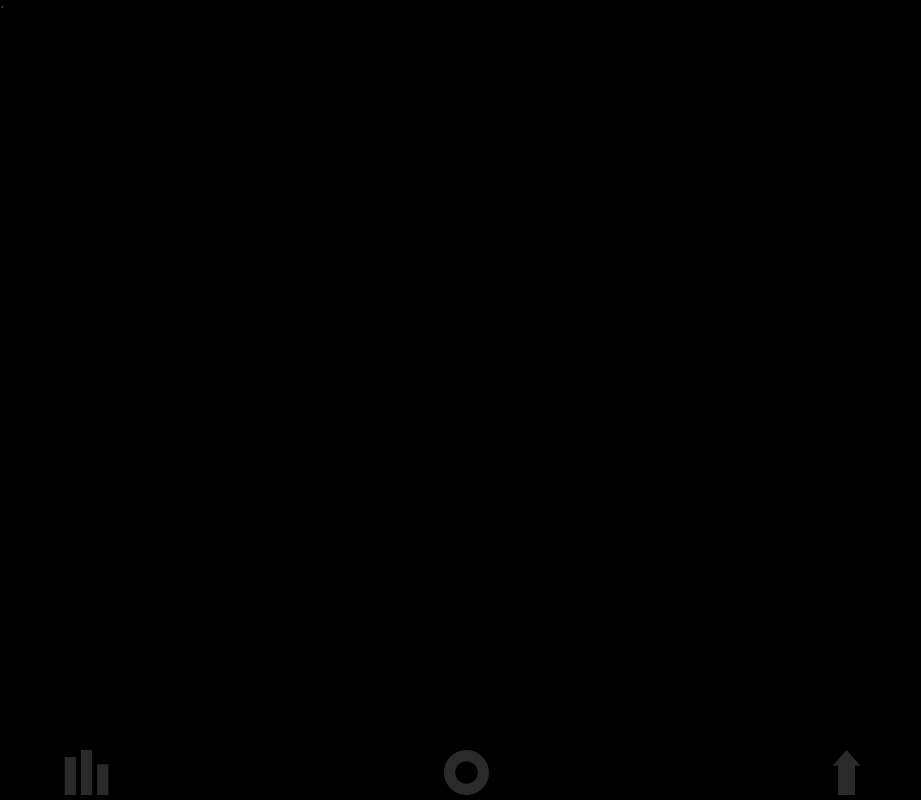
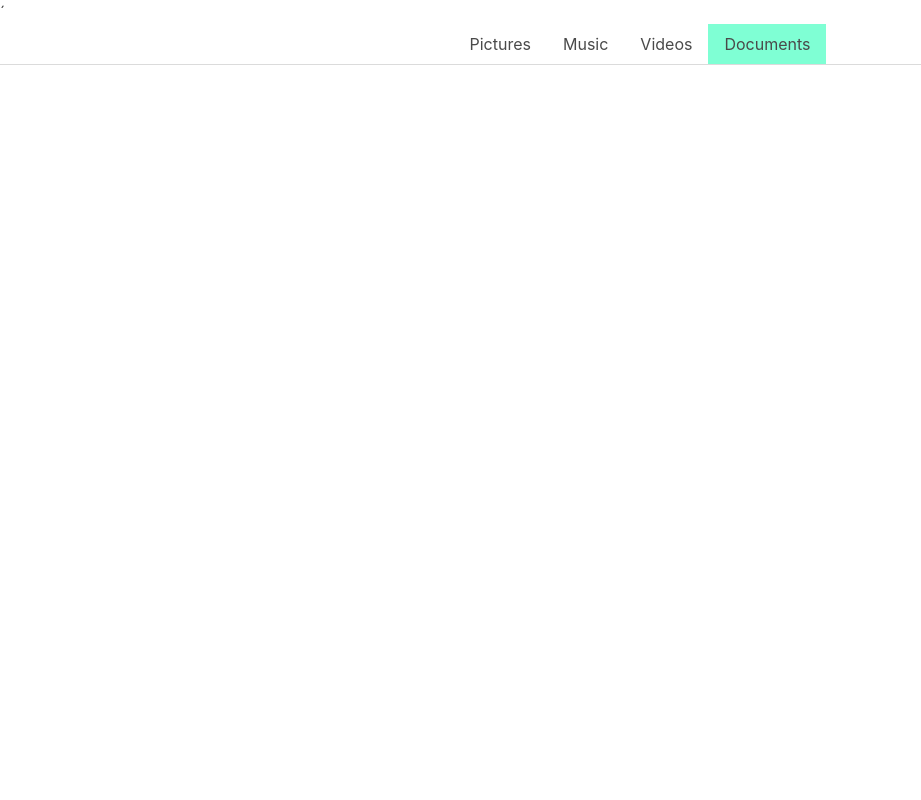
Before and after one commit to BnBr/MA-FT, a Vue app: page / in a window 1280 px wide. Shown: the whole page, without its empty margins (0-921 px from the left). Built offline with nearby package versions, Linux system fonts and the light colour scheme.

Commit message:
some navbar stuff with bulma

```diff
--- a/src/assets/style/scss/settings.scss
+++ b/src/assets/style/scss/settings.scss
@@ -2,10 +2,14 @@
 html {
     overflow: hidden;
     height: 100%;
-    background-color: #000000;
+    background-color: #FFF;
 }
 
 body {
     height: 100%;
     overflow: auto;
 }
+
+.app-colors-primary {
+    background-color: aquamarine;
+}
--- a/src/components/App-Nav/App-Nav.html
+++ b/src/components/App-Nav/App-Nav.html
@@ -1,21 +1,10 @@
 <div class="app-nav">
-    <nav class="app-nav-bottom">
-        <ul class="container">
-            <li class="app-nav-bottom-icon-container app-center-text">
-                <router-link to="/statistics">
-                    <img class="app-nav-bottom-icon" src="../../assets/svg/icon-statistics.svg"><img>
-                </router-link>
-            </li>
-            <li class="app-nav-bottom-icon-container app-center-text">
-                <router-link to="/">
-                    <img class="app-nav-bottom-icon" src="../../assets/svg/icon-wheel.svg"><img>
-                </router-link>
-            </li>
-            <li class="app-nav-bottom-icon-container app-center-text">
-                <router-link to="/">
-                    <img class="app-nav-bottom-icon" src="../../assets/svg/icon-advice.svg"><img>
-                </router-link>
-            </li>
-        </ul>
-    </nav>
+    <div class="tabs is-centered">
+      <ul>
+        <li v-on:click="setActive('tab0')" v-bind:class="{'is-active': isActive('tab0')}"><a>Pictures</a></li>
+        <li v-on:click="setActive('tab1')" v-bind:class="{'is-active': isActive('tab1')}"><a>Music</a></li>
+        <li v-on:click="setActive('tab2')" v-bind:class="{'is-active': isActive('tab2')}"><a>Videos</a></li>
+        <li v-on:click="setActive('tab3')" v-bind:class="{'is-active': isActive('tab3')}" class="app-colors-primary"><a>Documents</a></li>
+      </ul>
+    </div>
 </div>
--- a/src/components/App-Nav/App-Nav.js
+++ b/src/components/App-Nav/App-Nav.js
@@ -1,8 +1,21 @@
 export default {
     name: 'app-nav',
-    data() {
+    data: function() {
         return {
-            greeting: 'Hallo Ich!'
+            activeTab: '_'
         }
+    },
+        methods: {
+            isActive: function(name){
+                if(this.activeTab == name) {
+                    return true;
+                } else {
+                    return false;
+                }
+            },
+
+            setActive: function(name) {
+                this.activeTab = name;
+            }
     }
 }
```
